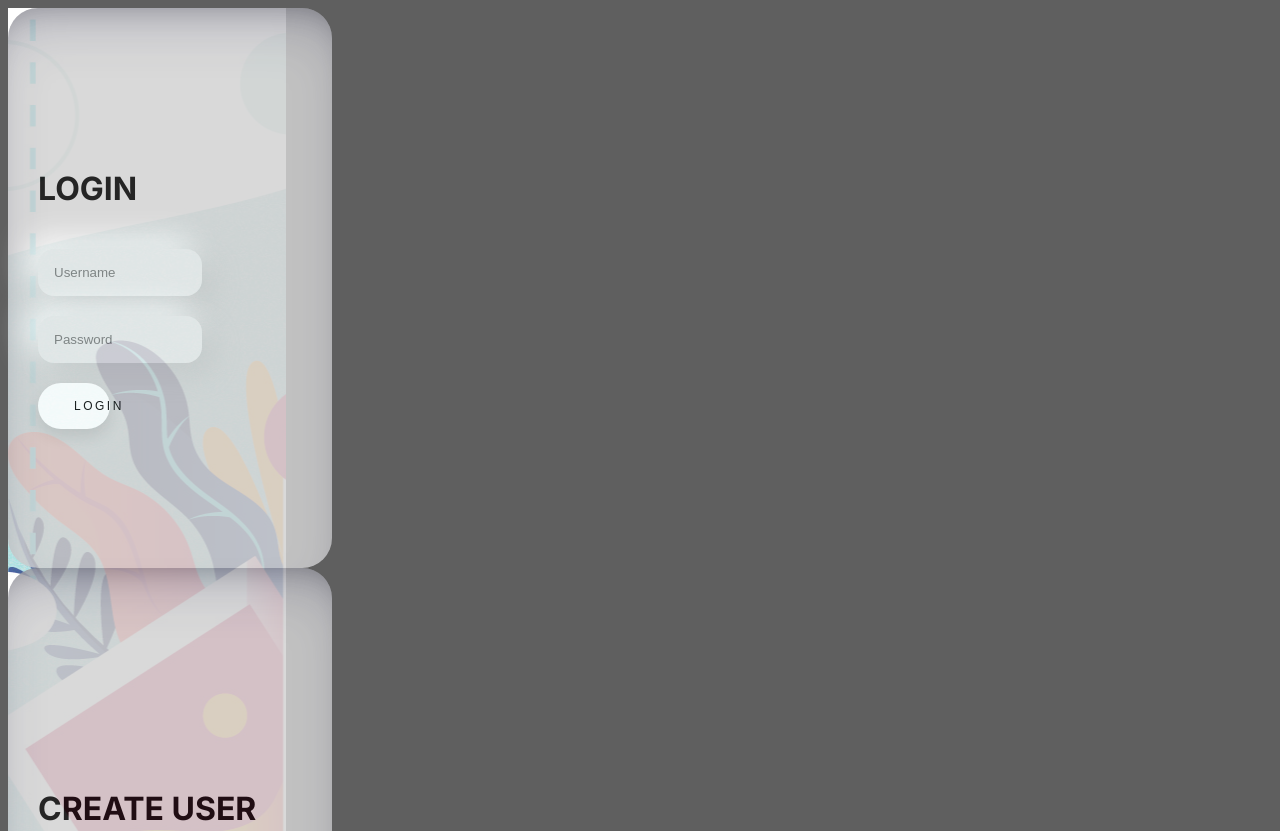
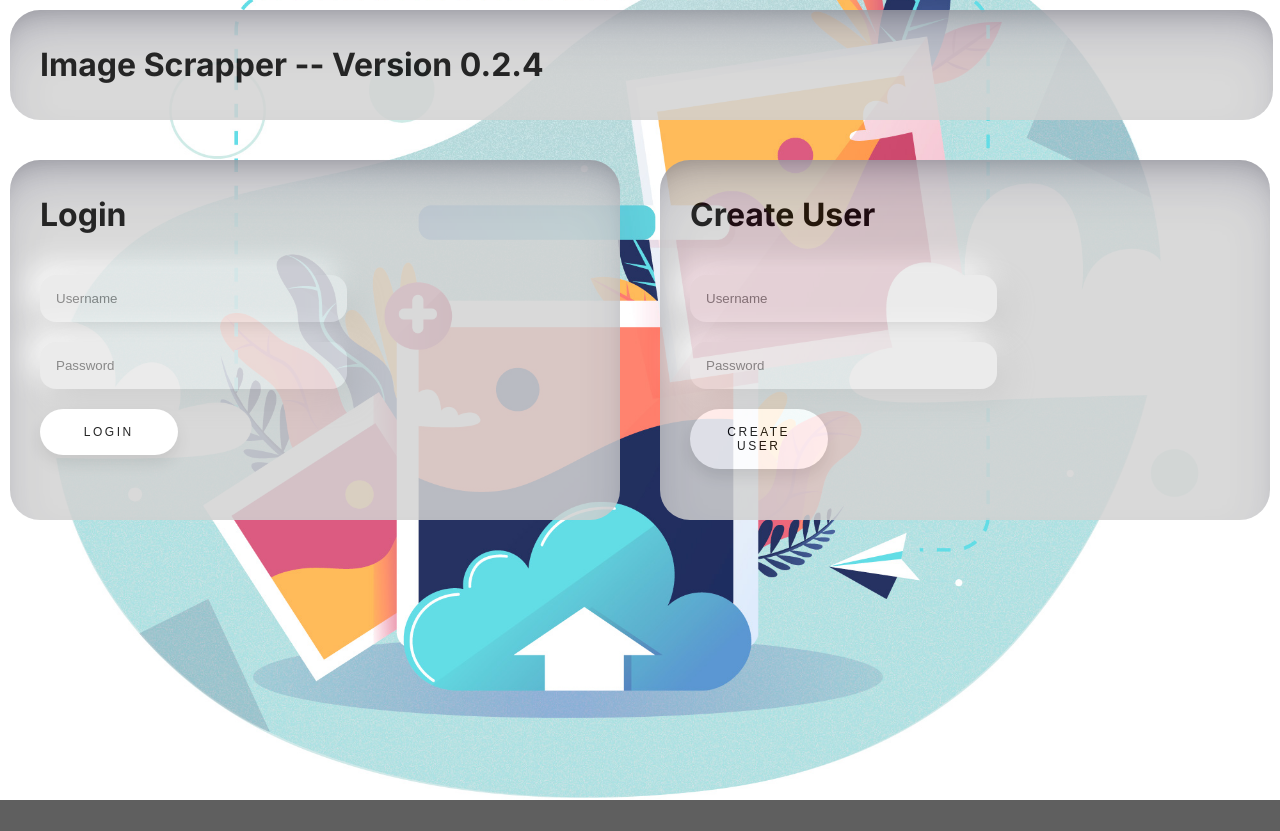
Before and after one commit to AlejandroCaldi/image_collector, a website: page index.html in a window 1280 px wide. Shown: the top 831 px of the page. After the commit the page ends 800 px from the top, so only its background shows below. Drawn offline with Linux system fonts and the light colour scheme.

Commit message:
0.2.5 - Creada página de Login. todavía no finciona, pero la parte de html y css estaría bien.

```diff
--- a/index.html
+++ b/index.html
@@ -4,9 +4,9 @@
 <head>
     <meta charset="UTF-8">
     <meta name="viewport" content="width=device-width, initial-scale=1.0">
-    <link rel="stylesheet" href="/public/styles.css">
+    <link rel="stylesheet" href="/styles.css">
+    <link rel="icon" href="/images/Iscraper_ico.png" type="image/png">
 
-    <link rel="icon" href="/public/images/Iscraper_ico.png" type="image/png">
 
     <title>Image scraper Login...</title>
     <!-- <script>
@@ -15,11 +15,16 @@
 </head>
 <!-- <p>If you are not redirected automatically, <a href="/public/index.html">click here</a>.</p> -->
 
-<body class="inter horizontal ">
+<body class="inter ">
 
-    <div class="cover-photo">
 
-        <div class="card vertical opacity-50">
+
+    <div class="cover-photo vertical">
+        <div class="card opacity-50 height-50" id="titulo">
+            <h1>Image Scrapper -- Version 0.2.4</h1>
+        </div>
+        <div class="horizontal">
+            <div class="card vertical opacity-50 height-300">
                 <h1>Login</h1>
                 <div class="horizontal">
                     <input type="text" class="input ancho-50" placeholder="Username">
@@ -30,13 +35,19 @@
                 <button>Login</button>
             </div>
 
-        <div class="card vertical opacity-50"">
+            <div class="card vertical opacity-50 height-300">
                 <h1>Create User</h1>
+                <div class="horizontal">
+                    <input type="text" class="input ancho-50" placeholder="Username">
+                </div>
+                <div class="horizontal">
+                    <input type="password" class="input ancho-50" placeholder="Password">
+                </div>
                 <a href="create-user.html">
                     <button>Create User</button>
                 </a>
             </div>
-
+        </div>
     </div>
 </body>
 
--- a/package.json
+++ b/package.json
@@ -12,7 +12,7 @@
     "cheerio": "^1.0.0-rc.10",
     "cors": "^2.8.5",
     "express": "^4.17.1",
-    "node-fetch": "^3.0.0",
-    "pg": "^8.13.0"
+    "mysql2": "^3.11.3",
+    "node-fetch": "^3.0.0"
   }
 }
--- a/public/styles.css
+++ b/public/styles.css
@@ -21,7 +21,7 @@ body {
   display: flex;
   flex-direction: column;
   gap: 20px;
-  justify-content: center;
+  justify-content: start;
 
 }
 
@@ -82,6 +82,7 @@ button:active {
 
 
 .card {
+  margin: 10px;
   padding: 30px;
   width: 95%;
   height: 500px;
@@ -90,13 +91,13 @@ button:active {
   box-shadow: rgba(50, 50, 93, 0.25) 0px 30px 50px -12px inset, rgba(0, 0, 0, 0.3) 0px 18px 26px -18px inset;
 }
 
+#titulo{
+  width: 94%;
+}
+
 a {
   text-decoration: none;
   color: black;
-}
-
-h1 {
-  text-transform: uppercase;
 }
 
 .results {
@@ -107,11 +108,9 @@ h1 {
   align-items: center;
 }
 
-/* From Uiverse.io by andrew-demchenk0 */
 .cube-loader {
   position: relative;
   margin-left:20%;
-/* u can choose any size */
   width: 75px;
   height: 75px;
   transform-style: preserve-3d;
@@ -133,8 +132,6 @@ h1 {
   position: absolute;
   width: 100%;
   height: 100%;
-  /* top: 0;
-  left: 0; */
   transform-style: preserve-3d;
 }
 
@@ -142,9 +139,6 @@ h1 {
   position: absolute;
   width: 100%;
   height: 100%;
-  /* top: 0;
-  left: 0; */
-                                     /* width 75px / 2 = 37.5px */
   transform: rotateY(calc(90deg * var(--i))) translateZ(37.5px);
   background: linear-gradient(
     to bottom,
@@ -172,7 +166,6 @@ h1 {
   width: 75px;
   height: 75px;
   background: hsl(330, 3.13%, 25.1%) 0%;
-                      /* width 75px / 2 = 37.5px */
   transform: rotateX(90deg) translateZ(37.5px);
   transform-style: preserve-3d;
 }
@@ -180,7 +173,6 @@ h1 {
 .cube-top::before {
   content: '';
   position: absolute;
-/* u can choose any size */
   width: 75px;
   height: 75px;
   background: hsl(176.61, 42.28%, 40.7%) 19.6%;
@@ -197,12 +189,40 @@ h1 {
   visibility: hidden;
 }
 
-.cover-photo{
-  background-image: url("/public/images/Iscraper.jpg");
+.cover-photo {
+  background-image: url("/images/Iscraper.jpg");
   background-repeat: no-repeat;
-  background-position:20%;
+  background-position: 20%;
 }
 
 .opacity-50{
   opacity: 85%;
 }
+
+html, body {
+  margin: 0;        /* Remove default margin */
+  padding: 0;       /* Remove default padding */
+  width: 100%;      /* Ensure the body takes full width */
+  height: 100%;     /* Ensure the body takes full height */
+}
+
+.cover-photo {
+  width: 100%;      /* Cover photo div should take full width */
+  height: 100vh;    /* Make it full height of the viewport */
+  background-image: url("/images/Iscraper.jpg");
+  background-repeat: no-repeat;
+  background-position: 20%;
+  background-size: cover; /* Ensure the background image covers the entire div */
+}
+
+.height-300{
+  height: 300px;
+}
+
+.height-50{
+  height: 50px;
+}
+
+h1{
+ margin-top: 5px;
+}
```
Also changed, not shown: server.mjs (+24 -35 lines), 1 other file. Lines whose indentation alone changed are shown as unchanged.
